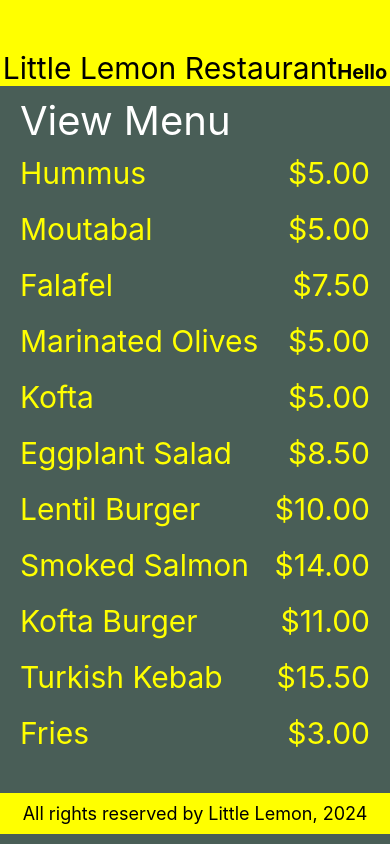
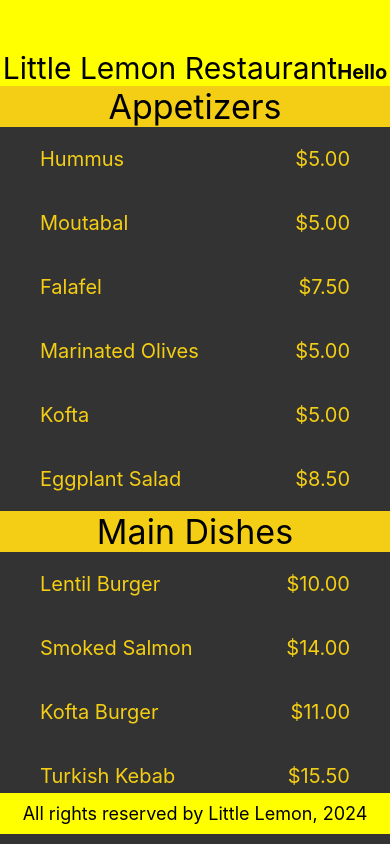
Before and after one commit to Babina081/react-native-tut, a React Native app: screen / in a window 390 px wide. Built offline with nearby package versions, Linux system fonts and the light colour scheme.

Commit message:
add sectionlist component

```diff
--- a/App.js
+++ b/App.js
@@ -11,7 +11,7 @@
         {/* <WelcomeScreen /> */}
         <MenuItems />
       </View>
-      <View style={{ backgroundColor: "#495E57" }}>
+      <View style={styles.footerContainer}>
         <LittleLemonFooter />
       </View>
     </>
@@ -21,8 +21,7 @@
 const styles = StyleSheet.create({
   container: {
     flex: 1,
-    backgroundColor: "#495E57",
-    fontStyle: "italic",
-    textAlign: "center",
+    backgroundColor: "#333333",
   },
+  footerContainer: { backgroundColor: "#333333" },
 });
--- a/components/MenuItems.js
+++ b/components/MenuItems.js
@@ -7,30 +7,75 @@
   FlatList,
   ItemSeparatorComponent,
   ListHeaderComponent,
+  SectionList,
 } from "react-native";
 
+// const menuItemsToDisplay = [
+//   { name: "Hummus", price: "$5.00", id: "1A" },
+//   { name: "Moutabal", price: "$5.00", id: "2B" },
+//   { name: "Falafel", price: "$7.50", id: "3C" },
+//   { name: "Marinated Olives", price: "$5.00", id: "4D" },
+//   { name: "Kofta", price: "$5.00", id: "5E" },
+//   { name: "Eggplant Salad", price: "$8.50", id: "6F" },
+//   { name: "Lentil Burger", price: "$10.00", id: "7G" },
+//   { name: "Smoked Salmon", price: "$14.00", id: "8H" },
+//   { name: "Kofta Burger", price: "$11.00", id: "9I" },
+//   { name: "Turkish Kebab", price: "$15.50", id: "10J" },
+//   { name: "Fries", price: "$3.00", id: "11K" },
+//   { name: "Buttered Rice", price: "$3.00", id: "12L" },
+//   { name: "Bread Sticks", price: "$3.00", id: "13M" },
+//   { name: "Pita Pocket", price: "$3.00", id: "14N" },
+//   { name: "Lentil Soup", price: "$3.75", id: "15O" },
+//   { name: "Greek Salad", price: "$6.00", id: "16Q" },
+//   { name: "Rice Pilaf", price: "$4.00", id: "17R" },
+//   { name: "Baklava", price: "$3.00", id: "18S" },
+//   { name: "Tartufo", price: "$3.00", id: "19T" },
+//   { name: "Tiramisu", price: "$5.00", id: "20U" },
+//   { name: "Panna Cotta", price: "$5.00", id: "21V" },
+// ];
+
 const menuItemsToDisplay = [
-  { name: "Hummus", price: "$5.00", id: "1A" },
-  { name: "Moutabal", price: "$5.00", id: "2B" },
-  { name: "Falafel", price: "$7.50", id: "3C" },
-  { name: "Marinated Olives", price: "$5.00", id: "4D" },
-  { name: "Kofta", price: "$5.00", id: "5E" },
-  { name: "Eggplant Salad", price: "$8.50", id: "6F" },
-  { name: "Lentil Burger", price: "$10.00", id: "7G" },
-  { name: "Smoked Salmon", price: "$14.00", id: "8H" },
-  { name: "Kofta Burger", price: "$11.00", id: "9I" },
-  { name: "Turkish Kebab", price: "$15.50", id: "10J" },
-  { name: "Fries", price: "$3.00", id: "11K" },
-  { name: "Buttered Rice", price: "$3.00", id: "12L" },
-  { name: "Bread Sticks", price: "$3.00", id: "13M" },
-  { name: "Pita Pocket", price: "$3.00", id: "14N" },
-  { name: "Lentil Soup", price: "$3.75", id: "15O" },
-  { name: "Greek Salad", price: "$6.00", id: "16Q" },
-  { name: "Rice Pilaf", price: "$4.00", id: "17R" },
-  { name: "Baklava", price: "$3.00", id: "18S" },
-  { name: "Tartufo", price: "$3.00", id: "19T" },
-  { name: "Tiramisu", price: "$5.00", id: "20U" },
-  { name: "Panna Cotta", price: "$5.00", id: "21V" },
+  {
+    title: "Appetizers",
+    data: [
+      { name: "Hummus", price: "$5.00" },
+      { name: "Moutabal", price: "$5.00" },
+      { name: "Falafel", price: "$7.50" },
+      { name: "Marinated Olives", price: "$5.00" },
+      { name: "Kofta", price: "$5.00" },
+      { name: "Eggplant Salad", price: "$8.50" },
+    ],
+  },
+  {
+    title: "Main Dishes",
+    data: [
+      { name: "Lentil Burger", price: "$10.00" },
+      { name: "Smoked Salmon", price: "$14.00" },
+      { name: "Kofta Burger", price: "$11.00" },
+      { name: "Turkish Kebab", price: "$15.50" },
+    ],
+  },
+  {
+    title: "Sides",
+    data: [
+      { name: "Fries", price: "$3.00", id: "11K" },
+      { name: "Buttered Rice", price: "$3.00" },
+      { name: "Bread Sticks", price: "$3.00" },
+      { name: "Pita Pocket", price: "$3.00" },
+      { name: "Lentil Soup", price: "$3.75" },
+      { name: "Greek Salad", price: "$6.00" },
+      { name: "Rice Pilaf", price: "$4.00" },
+    ],
+  },
+  {
+    title: "Desserts",
+    data: [
+      { name: "Baklava", price: "$3.00" },
+      { name: "Tartufo", price: "$3.00" },
+      { name: "Tiramisu", price: "$5.00" },
+      { name: "Panna Cotta", price: "$5.00" },
+    ],
+  },
 ];
 
 const Separator = () => {
@@ -46,19 +91,27 @@
   </Text>;
 };
 
+// const Item = ({ name, price }) => {
+//   return (
+//     <View style={menuStyles.container}>
+//       <View
+//         style={{
+//           flexDirection: "row",
+//           alignItems: "center",
+//           justifyContent: "space-between",
+//         }}
+//       >
+//         <Text style={menuStyles.itemText}>{name}</Text>
+//         <Text style={menuStyles.itemText}>{price}</Text>
+//       </View>
+//     </View>
+//   );
+// };
 const Item = ({ name, price }) => {
   return (
-    <View style={menuStyles.container}>
-      <View
-        style={{
-          flexDirection: "row",
-          alignItems: "center",
-          justifyContent: "space-between",
-        }}
-      >
-        <Text style={menuStyles.itemText}>{name}</Text>
-        <Text style={menuStyles.itemText}>{price}</Text>
-      </View>
+    <View style={menuStyles.innerContainer}>
+      <Text style={menuStyles.itemText}>{name}</Text>
+      <Text style={menuStyles.itemText}>{price}</Text>
     </View>
   );
 };
@@ -66,6 +119,11 @@
 export default function MenuItems() {
   const renderItem = ({ item }) => (
     <Item name={item.name} price={item.price}></Item>
+  );
+  const renderSectionHeader = ({ section: { title } }) => (
+    <View style={menuStyles.headerStyle}>
+      <Text style={menuStyles.sectionHeader}>{title}</Text>
+    </View>
   );
   return (
     <View style={menuStyles.container}>
@@ -76,14 +134,22 @@
       > */}
       {/* <Text style={menuStyles.headerText}>View Menu</Text> */}
       {/* <Text style={menuStyles.itemText}>{menuItemsToDisplay[0]}</Text> */}
-      <FlatList
+      {/* <FlatList
         data={menuItemsToDisplay}
         renderItem={renderItem}
         keyExtractor={(item) => item.id}
         ItemSeparatorComponent={<Separator />}
         ListHeaderComponent={<Header />}
         ListFooterComponent={<Footer />}
-      />
+      /> */}
+      <SectionList
+        keyExtractor={(item, index) => item + index}
+        sections={menuItemsToDisplay}
+        renderItem={renderItem}
+        renderSectionHeader={renderSectionHeader}
+        ItemSeparatorComponent={Separator}
+        ListFooterComponent={Footer}
+      ></SectionList>
       {/* </ScrollView> */}
     </View>
   );
@@ -91,33 +157,37 @@
 
 const menuStyles = StyleSheet.create({
   container: {
-    flex: 0.9,
-    marginVertical: 10,
-    marginHorizontal: 10,
+    flex: 0.95,
   },
   innerContainer: {
-    padding: 40,
-    backgroundColor: "green",
+    paddingHorizontal: 40,
+    paddingVertical: 20,
+    backgroundColor: "#333333",
+    flexDirection: "row",
+    justifyContent: "space-between",
   },
-  headerText: {
-    fontSize: 40,
+  sectionHeader: {
+    color: "black",
+
+    fontSize: 34,
     flexWrap: "wrap",
-    color: "white",
-    marginHorizontal: 10,
+    textAlign: "center",
   },
   itemText: {
-    color: "yellow",
-    fontSize: 30,
+    color: "#F4CE14",
+    fontSize: 20,
   },
   separator: {
     borderBottomWidth: 1,
-    borderColor: "white",
+    borderColor: "#EDEFEE",
+  },
+  headerStyle: {
+    backgroundColor: "#F4CE14",
   },
   footerText: {
-    position: "absolute",
-    bottom: 0,
-    width: "100%",
-    backgroundColor: "yellow",
-    marginBottom: 10,
+    color: "#EDEFEE",
+    fontSize: 20,
+    flexWrap: "wrap",
+    textAlign: "center",
   },
 });
```
